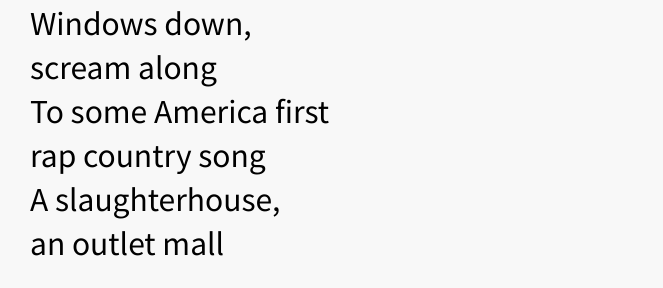
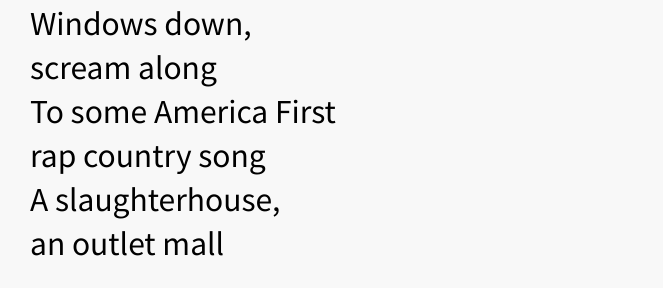
Before and after one commit to law-wang/ferrari, a Jekyll site: the page built from _posts/2020-10-19-thirtythree.md, in a window 1280 px wide. Shown: the part 577-865 px from the top of the page, without its empty margins (0-663 px from the left). Built offline with Jekyll 4.4.1, drawn with Linux system fonts in a browser that asks for light colours; some web fonts are replaced.

```diff
--- a/_posts/2020-10-19-thirtythree.md
+++ b/_posts/2020-10-19-thirtythree.md
@@ -27,7 +27,7 @@ Windows down,
 
 scream along
 
-To some America first
+To some America First
 
 rap country song
 
```
